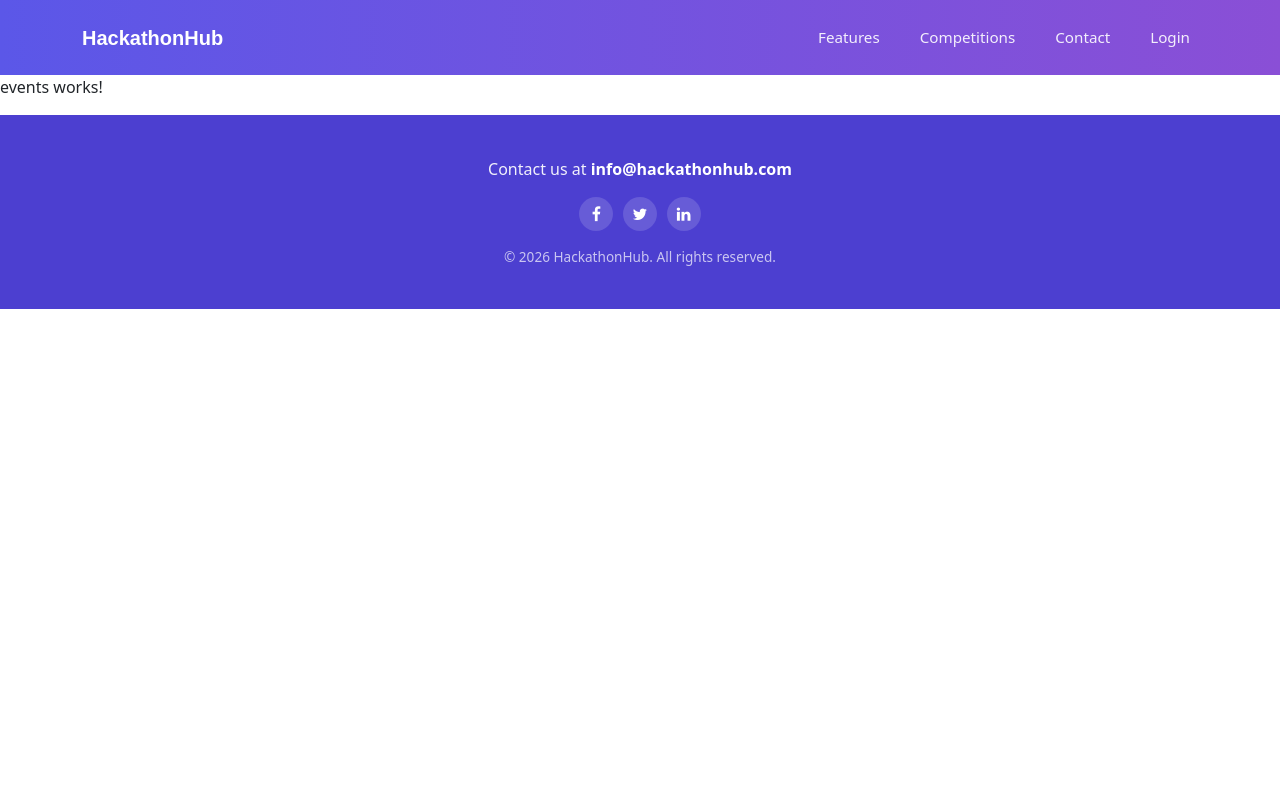
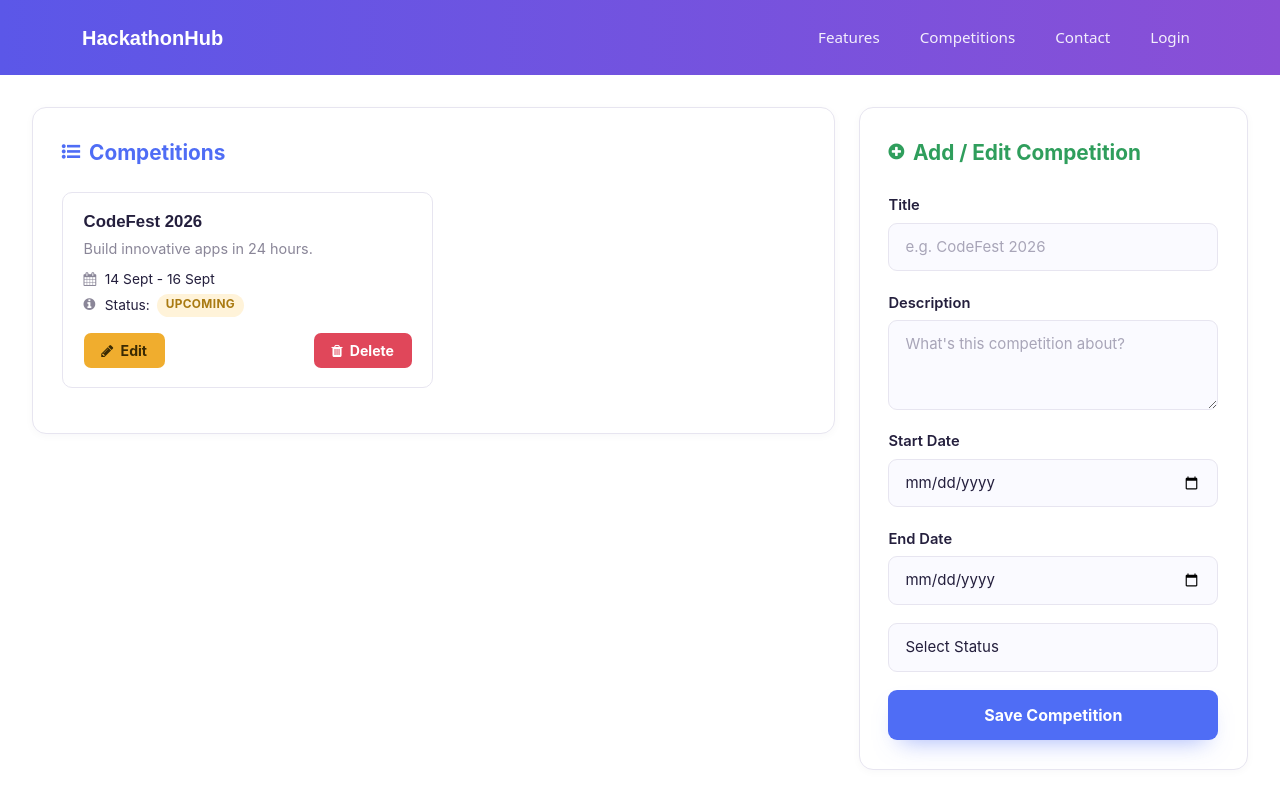
Before and after one commit to michailid/project-competition, an Angular app: page /events in a window 1280 px wide. Shown: the top 800 px of the page. Built offline with nearby package versions, Linux system fonts and the light colour scheme.

Commit message:
events page UI

```diff
--- a/src/app/app.html
+++ b/src/app/app.html
@@ -14,6 +14,9 @@
       <ul class="navbar-nav ms-auto gap-lg-4">
         <li class="nav-item"><a class="nav-link" href="#features">Features</a></li>
         <li class="nav-item"><a class="nav-link" href="#competitions">Competitions</a></li>
+        @if (loggedData?.role === 'organizer') {
+          <li class="nav-item"><a class="nav-link" routerLink="/events">Events</a></li>
+        }
         <li class="nav-item"><a class="nav-link" href="#contact">Contact</a></li>
         @if (loggedData) {
           <li class="nav-item">
--- a/src/app/app.ts
+++ b/src/app/app.ts
@@ -1,4 +1,4 @@
-import { Component, inject, OnInit, signal } from '@angular/core';
+import { Component, inject, signal } from '@angular/core';
 import { Router, RouterOutlet, RouterLinkWithHref } from '@angular/router';
 import { LOGIN_STORAGE_KEY } from './constants';
 import { Master } from './services/master';
--- a/src/app/pages/events/events.css
+++ b/src/app/pages/events/events.css
@@ -0,0 +1,225 @@
+:host {
+  --blue: #4f6df5;
+  --green: #2f9e5c;
+  --gold: #f0ad2e;
+  --gold-dark: #d99a1f;
+  --red: #e0475a;
+  --red-dark: #c93a4b;
+  --text: #241f3d;
+  --muted: #8a8698;
+  --line: #e7e5f0;
+  --paper: #f7f8fc;
+}
+* {
+  box-sizing: border-box;
+}
+:host {
+  background: var(--paper);
+  font-family: 'Inter', sans-serif;
+  color: var(--text);
+}
+h1,
+h2,
+h3,
+h4,
+h5,
+h6 {
+  font-family: 'Poppins', sans-serif;
+}
+
+.page-wrap {
+  /* max-width: 1200px; */
+  padding: 2rem;
+  margin: auto;
+}
+
+.panel {
+  background: #fff;
+  border: 1px solid var(--line);
+  border-radius: 14px;
+  padding: 1.8rem;
+  height: fit-content;
+  box-shadow: 0 2px 8px rgba(36, 31, 61, 0.03);
+}
+.panel-title {
+  font-weight: 700;
+  font-size: 1.3rem;
+  display: flex;
+  align-items: center;
+  gap: 0.55rem;
+  margin-bottom: 1.5rem;
+}
+.panel-title.blue {
+  color: var(--blue);
+}
+.panel-title.green {
+  color: var(--green);
+}
+.panel-title i {
+  font-size: 1.15rem;
+}
+
+/* Competition list */
+.comp-item {
+  border: 1px solid var(--line);
+  border-radius: 10px;
+  padding: 1.2rem 1.3rem;
+  margin-bottom: 1rem;
+}
+.comp-item h5 {
+  font-weight: 700;
+  font-size: 1.05rem;
+  margin-bottom: 0.35rem;
+}
+.comp-item .desc {
+  color: var(--muted);
+  font-size: 0.9rem;
+  margin-bottom: 0.6rem;
+}
+.comp-item .meta {
+  font-size: 0.86rem;
+  color: var(--text);
+  margin-bottom: 0.25rem;
+  display: flex;
+  align-items: center;
+  gap: 0.45rem;
+}
+.comp-item .meta i {
+  color: var(--muted);
+  width: 14px;
+}
+.status-badge {
+  font-size: 0.74rem;
+  font-weight: 700;
+  padding: 0.15rem 0.55rem;
+  border-radius: 999px;
+  text-transform: uppercase;
+  letter-spacing: 0.03em;
+}
+.status-upcoming {
+  background: #fff3d9;
+  color: #a97a12;
+}
+.status-ongoing {
+  background: #e3f3ff;
+  color: #1568b8;
+}
+.status-completed {
+  background: #e6f6ec;
+  color: #218a4e;
+}
+
+.comp-actions {
+  display: flex;
+  gap: 0.7rem;
+  margin-top: 1rem;
+}
+.btn-edit {
+  background: var(--gold);
+  color: #3a2a03;
+  font-weight: 700;
+  border: none;
+  padding: 0.45rem 1.1rem;
+  border-radius: 7px;
+  font-size: 0.88rem;
+}
+.btn-edit:hover {
+  background: var(--gold-dark);
+  color: #3a2a03;
+}
+.btn-delete {
+  background: var(--red);
+  color: #fff;
+  font-weight: 700;
+  border: none;
+  padding: 0.45rem 1.1rem;
+  border-radius: 7px;
+  font-size: 0.88rem;
+}
+.btn-delete:hover {
+  background: var(--red-dark);
+  color: #fff;
+}
+
+.empty-state {
+  text-align: center;
+  color: var(--muted);
+  padding: 2.5rem 1rem;
+  font-size: 0.92rem;
+}
+.empty-state i {
+  font-size: 1.8rem;
+  display: block;
+  margin-bottom: 0.7rem;
+  opacity: 0.5;
+}
+
+/* Form */
+.form-label {
+  font-weight: 600;
+  font-size: 0.92rem;
+  margin-bottom: 0.4rem;
+}
+.form-control,
+.form-select {
+  background: #fafaff;
+  border: 1.5px solid var(--line);
+  border-radius: 9px;
+  padding: 0.75rem 1rem;
+  font-size: 0.94rem;
+  color: var(--text);
+  margin-bottom: 1.15rem;
+}
+.form-control::placeholder {
+  color: #a8a5b8;
+}
+.form-control:focus,
+.form-select:focus {
+  border-color: var(--blue);
+  box-shadow: 0 0 0 3px rgba(79, 109, 245, 0.14);
+}
+textarea.form-control {
+  resize: vertical;
+  min-height: 90px;
+}
+
+.btn-save {
+  width: 100%;
+  background: var(--blue);
+  color: #fff;
+  font-weight: 700;
+  font-size: 1rem;
+  border: none;
+  border-radius: 9px;
+  padding: 0.8rem 1rem;
+  box-shadow: 0 12px 24px -12px rgba(79, 109, 245, 0.55);
+  transition:
+    transform 0.15s ease,
+    box-shadow 0.2s ease;
+}
+.btn-save:hover {
+  color: #fff;
+  transform: translateY(-2px);
+  box-shadow: 0 16px 30px -12px rgba(79, 109, 245, 0.6);
+}
+.btn-cancel {
+  width: 100%;
+  background: transparent;
+  color: var(--muted);
+  font-weight: 600;
+  border: 1.5px solid var(--line);
+  border-radius: 9px;
+  padding: 0.6rem 1rem;
+  margin-top: 0.7rem;
+  font-size: 0.9rem;
+}
+.btn-cancel:hover {
+  background: var(--paper);
+  color: var(--text);
+}
+
+@media (max-width: 991px) {
+  .panel {
+    margin-bottom: 1.5rem;
+  }
+}
--- a/src/app/pages/events/events.html
+++ b/src/app/pages/events/events.html
@@ -1 +1,75 @@
-<p>events works!</p>
+<div class="page-wrap">
+  <div class="row g-4">
+    <!-- LEFT: Competitions list -->
+    <div class="col-lg-8">
+      <div class="panel">
+        <div class="panel-title blue"><i class="fa fa-list-ul"></i> Competitions</div>
+        <div id="compList row">
+          <div class="comp-item col-6">
+            <h5>CodeFest 2026</h5>
+            <div class="desc">Build innovative apps in 24 hours.</div>
+            <div class="meta"><i class="fa fa-calendar"></i> 14 Sept - 16 Sept</div>
+            <div class="meta">
+              <i class="fa fa-info-circle"></i> Status:
+              <span class="status-badge status-upcoming">Upcoming</span>
+            </div>
+            <div class="comp-actions d-flex justify-content-between">
+              <button class="btn btn-edit" data-id="b705be66-bdc6-4130-9bd2-63276efb7a2e">
+                <i class="fa fa-pencil me-1"></i> Edit
+              </button>
+              <button class="btn btn-delete" data-id="b705be66-bdc6-4130-9bd2-63276efb7a2e">
+                <i class="fa fa-trash me-1"></i> Delete
+              </button>
+            </div>
+          </div>
+        </div>
+      </div>
+    </div>
+
+    <!-- RIGHT: Add / Edit form -->
+    <div class="col-lg-4">
+      <div class="panel">
+        <div class="panel-title green">
+          <i class="fa fa-plus-circle"></i> <span id="formTitle">Add / Edit Competition</span>
+        </div>
+
+        <form id="compForm" novalidate>
+          <input type="hidden" id="compId" />
+
+          <label class="form-label">Title</label>
+          <input
+            type="text"
+            class="form-control"
+            id="title"
+            placeholder="e.g. CodeFest 2026"
+            required
+          />
+
+          <label class="form-label">Description</label>
+          <textarea
+            class="form-control"
+            id="description"
+            placeholder="What's this competition about?"
+            required
+          ></textarea>
+
+          <label class="form-label">Start Date</label>
+          <input type="date" class="form-control" id="startDate" required />
+
+          <label class="form-label">End Date</label>
+          <input type="date" class="form-control" id="endDate" required />
+
+          <select class="form-select" id="status" required>
+            <option value="" disabled selected>Select Status</option>
+            <option value="upcoming">Upcoming</option>
+            <option value="ongoing">Ongoing</option>
+            <option value="completed">Completed</option>
+          </select>
+
+          <button type="submit" class="btn btn-save" id="saveBtn">Save Competition</button>
+          <button type="button" class="btn btn-cancel d-none" id="cancelBtn">Cancel edit</button>
+        </form>
+      </div>
+    </div>
+  </div>
+</div>
```
